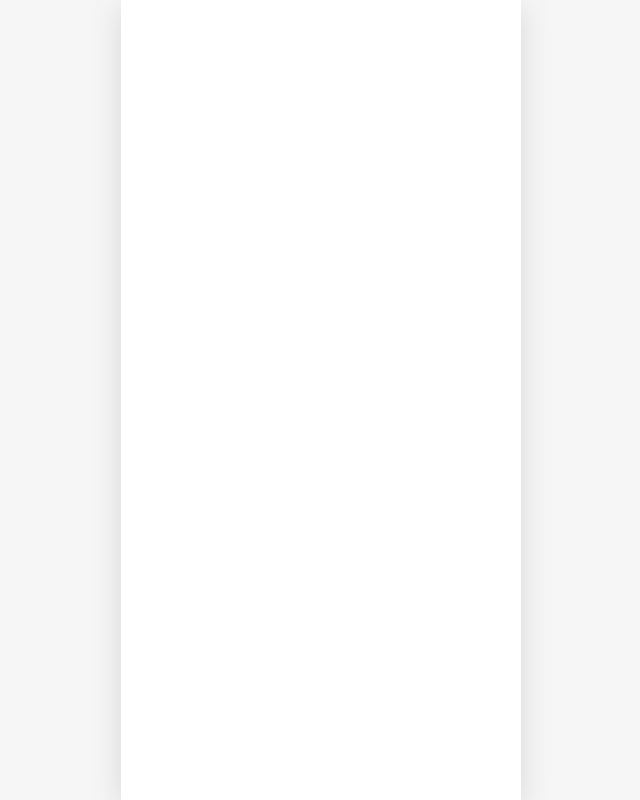
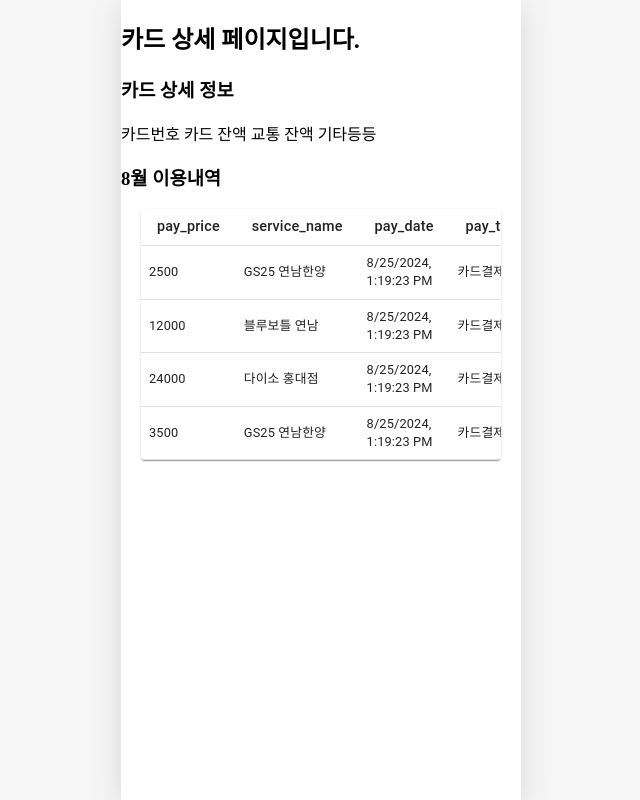
Before and after one commit to v6-yeogaekgi/FE_yeogaekgi, a React (Create React App) app: page /wallet/cardDetail in a window 1280 px wide. Before the commit this address had no page. Shown: the whole page, without its empty margins (319-959 px from the left). Built offline with nearby package versions, Linux system fonts and the light colour scheme.

Commit message:
feat: pay detail

```diff
--- a/src/App.js
+++ b/src/App.js
@@ -9,6 +9,7 @@ import Community from './pages/Community/Community';
 import MyPage from './pages/MyPage/MyPage';
 import Map from './pages/Map/Map';
 import Box from '@mui/material/Box';
+import CardDetail from './pages/Wallet/CardDetail';
 
 const PageLayout = ({ children, menuName }) => {
     return (
@@ -34,6 +35,7 @@ function App() {
                 <Route path={'/'} element={<PageLayout menuName={'home'}><HomePage /></PageLayout>} />
                 <Route path={"/home"} element={<PageLayout menuName={'home'}><HomePage /></PageLayout>} />
                 <Route path={"/wallet"} element={<PageLayout menuName={'wallet'}><Wallet /></PageLayout>} />
+                <Route path={"/wallet/cardDetail"} element={<CardDetail/>}/>
                 <Route path={"/map"} element={<PageLayout menuName={'map'}><Map/></PageLayout>} />
                 <Route path={"/community"} element={<PageLayout menuName={'community'}><Community /></PageLayout>} />
                 <Route path={"/myPage"} element={<PageLayout menuName={'my page'}><MyPage /></PageLayout>} />
--- /dev/null
+++ b/src/components/DrawerTable/DrawerTable.js
@@ -0,0 +1,178 @@
+import * as React from 'react';
+import Table from '@mui/material/Table';
+import TableBody from '@mui/material/TableBody';
+import TableCell from '@mui/material/TableCell';
+import TableContainer from '@mui/material/TableContainer';
+import TableHead from '@mui/material/TableHead';
+import TableRow from '@mui/material/TableRow';
+import Paper from '@mui/material/Paper';
+import Drawer from '@mui/material/Drawer';
+import List from '@mui/material/List';
+import ListItem from '@mui/material/ListItem';
+import ListItemText from '@mui/material/ListItemText';
+import { useState } from 'react';
+
+const TruncatedCell = ({ children, maxWidth }) => {
+    const [isExpanded, setIsExpanded] = useState(false);
+    const text = children.toString();
+
+    const toggleExpand = (e) => {
+        e.stopPropagation();
+        setIsExpanded(!isExpanded);
+    };
+
+    const displayText = isExpanded ? text : text.slice(0, 100);
+
+    return (
+        <TableCell
+            style={{
+                maxWidth: maxWidth,
+                wordBreak: 'break-word',
+                fontSize: '0.8rem',
+                padding: '8px',
+            }}
+        >
+            {displayText}
+            {text.length > 100 && (
+                <span
+                    style={{
+                        color: 'blue',
+                        cursor: 'pointer',
+                        marginLeft: '5px',
+                    }}
+                    onClick={toggleExpand}
+                >
+                    {isExpanded ? '[숨기기]' : '...'}
+                </span>
+            )}
+        </TableCell>
+    );
+};
+
+const DrawerTable = ({ titles, rows }) => {
+    const [drawerOpen, setDrawerOpen] = useState(false);
+    const [selectedRow, setSelectedRow] = useState(null);
+
+    const handleRowClick = (row) => {
+        setSelectedRow(row);
+        setDrawerOpen(true);
+    };
+
+    const closeDrawer = () => {
+        setDrawerOpen(false);
+    };
+
+    const visibleColumns = [
+        'pay_price',
+        'service_name',
+        'pay_date',
+        'pay_type',
+        'pay_no',
+    ];
+
+    return (
+        <div
+            style={{ display: 'flex', justifyContent: 'center', width: '100%' }}
+        >
+            <Paper
+                style={{ width: '90%', maxWidth: '600px', overflow: 'hidden' }}
+            >
+                <TableContainer
+                    component={(props) => <Paper {...props} elevation={5} />}
+                    style={{ maxHeight: 400 }}
+                >
+                    <Table stickyHeader aria-label="sticky table" size="small">
+                        <TableHead>
+                            <TableRow>
+                                {titles
+                                    .filter((title) =>
+                                        visibleColumns.includes(
+                                            title
+                                                .toLowerCase()
+                                                .replace(/ /g, '_'),
+                                        ),
+                                    )
+                                    .map((title, index) => (
+                                        <TableCell
+                                            key={index}
+                                            style={{
+                                                width: `${
+                                                    100 / visibleColumns.length
+                                                }%`,
+                                                fontSize: '0.9rem',
+                                            }}
+                                        >
+                                            {title}
+                                        </TableCell>
+                                    ))}
+                            </TableRow>
+                        </TableHead>
+                        <TableBody>
+                            {rows && rows.length > 0 ? (
+                                rows.map((row, rowIndex) => (
+                                    <TableRow
+                                        key={rowIndex}
+                                        onClick={() => handleRowClick(row)}
+                                        style={{ cursor: 'pointer' }}
+                                    >
+                                        {visibleColumns.map(
+                                            (column, cellIndex) => (
+                                                <TruncatedCell
+                                                    key={cellIndex}
+                                                    maxWidth={`${
+                                                        100 /
+                                                        visibleColumns.length
+                                                    }%`}
+                                                >
+                                                    {row[column]}
+                                                </TruncatedCell>
+                                            ),
+                                        )}
+                                    </TableRow>
+                                ))
+                            ) : (
+                                <TableRow>
+                                    <TableCell
+                                        colSpan={visibleColumns.length}
+                                        align="center"
+                                    >
+                                        No results found
+                                    </TableCell>
+                                </TableRow>
+                            )}
+                        </TableBody>
+                    </Table>
+                </TableContainer>
+            </Paper>
+
+            <Drawer
+                anchor="bottom"
+                open={drawerOpen}
+                onClose={closeDrawer}
+                PaperProps={{
+                    style: {
+                        maxWidth: '400px',
+                        width: '100%',
+                        margin: '0 auto',
+                    },
+                }}
+            >
+                <List style={{ width: 250 }}>
+                    {selectedRow &&
+                        Object.entries(selectedRow).map(
+                            ([key, value], index) => (
+                                <ListItem key={index}>
+                                    <ListItemText
+                                        primary={key}
+                                        secondary={value}
+                                    />
+                                </ListItem>
+                            ),
+                        )}
+                </List>
+            </Drawer>
+        </div>
+    );
+};
+
+export default DrawerTable;
--- /dev/null
+++ b/src/pages/Wallet/CardDetail.js
@@ -0,0 +1,68 @@
+import { useSearchParams } from 'react-router-dom';
+import BasicTable from '../../components/BasicTable/BasicTable';
+import DrawerTable from '../../components/DrawerTable/DrawerTable';
+
+export default function CardDetail(props) {
+    const date = new Date();
+    const mockData = [
+        {
+            pay_no: 1,
+            pay_type: '카드결제',
+            pay_price: 2500,
+            status: '결제완료',
+            service_name: 'GS25 연남한양',
+            status: 1,
+            user_card_no: '1234-5678-9012',
+            pay_date: date.toLocaleString(),
+        },
+        {
+            pay_no: 2,
+            pay_type: '카드결제',
+            pay_price: 12000,
+            status: '결제완료',
+            service_name: '블루보틀 연남',
+            status: 1,
+            user_card_no: '1234-5678-9012',
+            pay_date: date.toLocaleString(),
+        },
+        {
+            pay_no: 3,
+            pay_type: '카드결제',
+            pay_price: 24000,
+            status: '결제완료',
+            service_name: '다이소 홍대점',
+            status: 1,
+            user_card_no: '1234-5678-9012',
+            pay_date: date.toLocaleString(),
+        },
+        {
+            pay_no: 4,
+            pay_type: '카드결제',
+            pay_price: 3500,
+            status: '결제완료',
+            service_name: 'GS25 연남한양',
+            status: 1,
+            user_card_no: '1234-5678-9012',
+            pay_date: date.toLocaleString(),
+        },
+    ];
+    const [params, setParams] = useSearchParams();
+    const no = params.get('no');
+    const titles = ['pay_price', 'service_name', 'pay_date', 'pay_type', 'pay_no'];
+    const rows = mockData;
+    return (
+        <div>
+            <h2>카드{no} 상세 페이지입니다.</h2>
+            <div>
+                <h3>카드{no} 상세 정보</h3>
+                카드번호 카드 잔액 교통 잔액 기타등등
+            </div>
+            <div>
+                <h3>8월 이용내역</h3>
+                <div>
+                    <DrawerTable titles={titles} rows={rows}></DrawerTable>
+                </div>
+            </div>
+        </div>
+    );
+}
--- a/src/pages/Wallet/Wallet.js
+++ b/src/pages/Wallet/Wallet.js
@@ -4,6 +4,8 @@ import UserCard from '../../components/UserCard/UserCard';
 import axios from 'axios';
 import { Paper } from '@mui/material';
 import * as React from 'react';
+import { Link } from 'react-router-dom';
+import CardDetail from './CardDetail';
 
 const Registration = () => (
     <Paper
@@ -91,7 +93,14 @@ export default function Wallet(props) {
     }, []);
 
     return (
-        <Box sx={{
+        <div>
+            <div className="card_detail">
+                <Link to="/wallet/cardDetail?no=1">
+                    카드1 상세 테스트 페이지 이동하기
+                </Link>
+            </div>
+            <Box
+                sx={{
                     minHeight: '100vh',
                     display: 'flex',
                     flexDirection: 'column',
@@ -99,7 +108,8 @@ export default function Wallet(props) {
                     paddingBottom: '75px', //
                     position: 'relative', //
                     overflow: 'hidden', //
-        }}>
+                }}
+            >
                 <Box
                     sx={{
                         display: 'flex',
@@ -113,21 +123,23 @@ export default function Wallet(props) {
                         paddingBottom: '150px', // 하단 여백 추가
                     }}
                 >
-                {data && data.map((cardData, index) => (
+                    {data &&
+                        data.map((cardData, index) => (
                             <UserCard key={index} data={cardData} />
                         ))}
                 </Box>
 
-            <Box sx={{
+                <Box
+                    sx={{
                         position: 'absolute',
                         bottom: 0,
                         left: 0,
                         width: '100%',
-            }}>
-                <Registration
-
-                />
+                    }}
+                >
+                    <Registration />
                 </Box>
             </Box>
+        </div>
     );
 }
```
Lines whose indentation alone changed are shown as unchanged.
